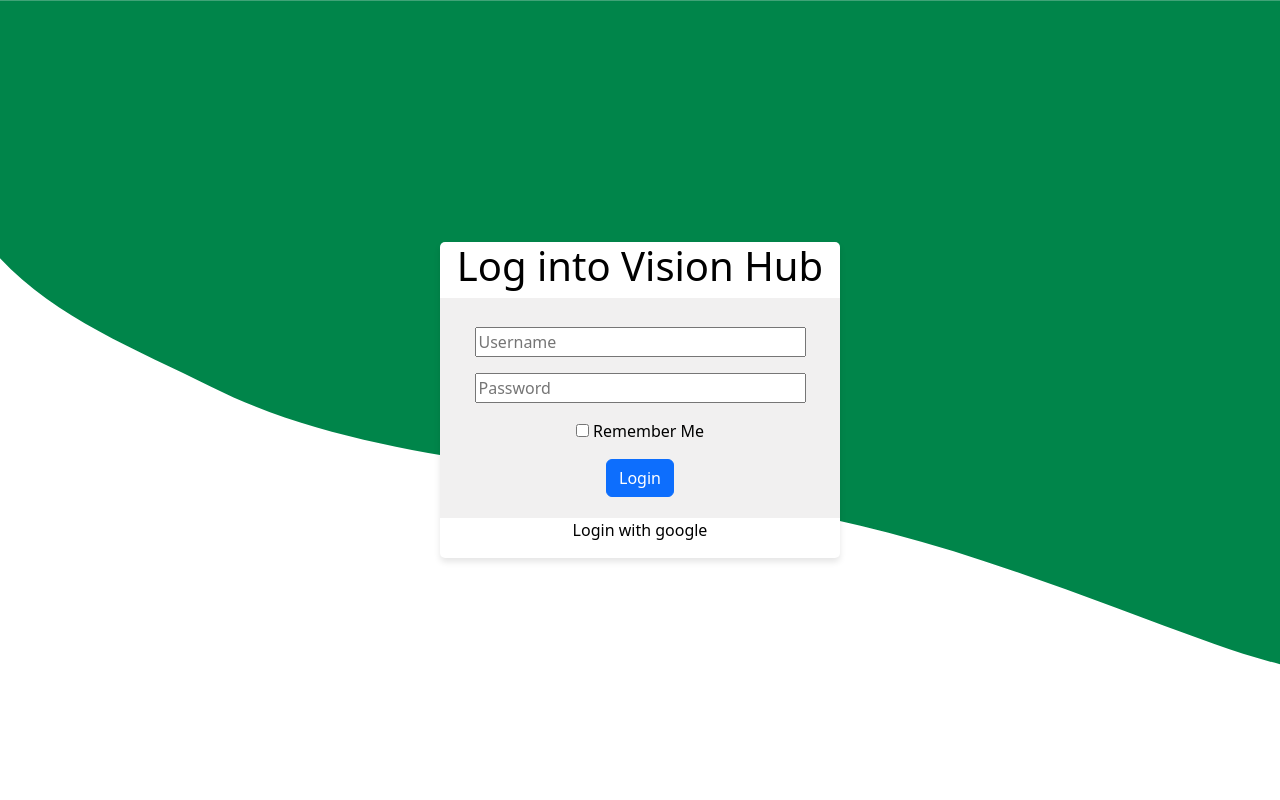
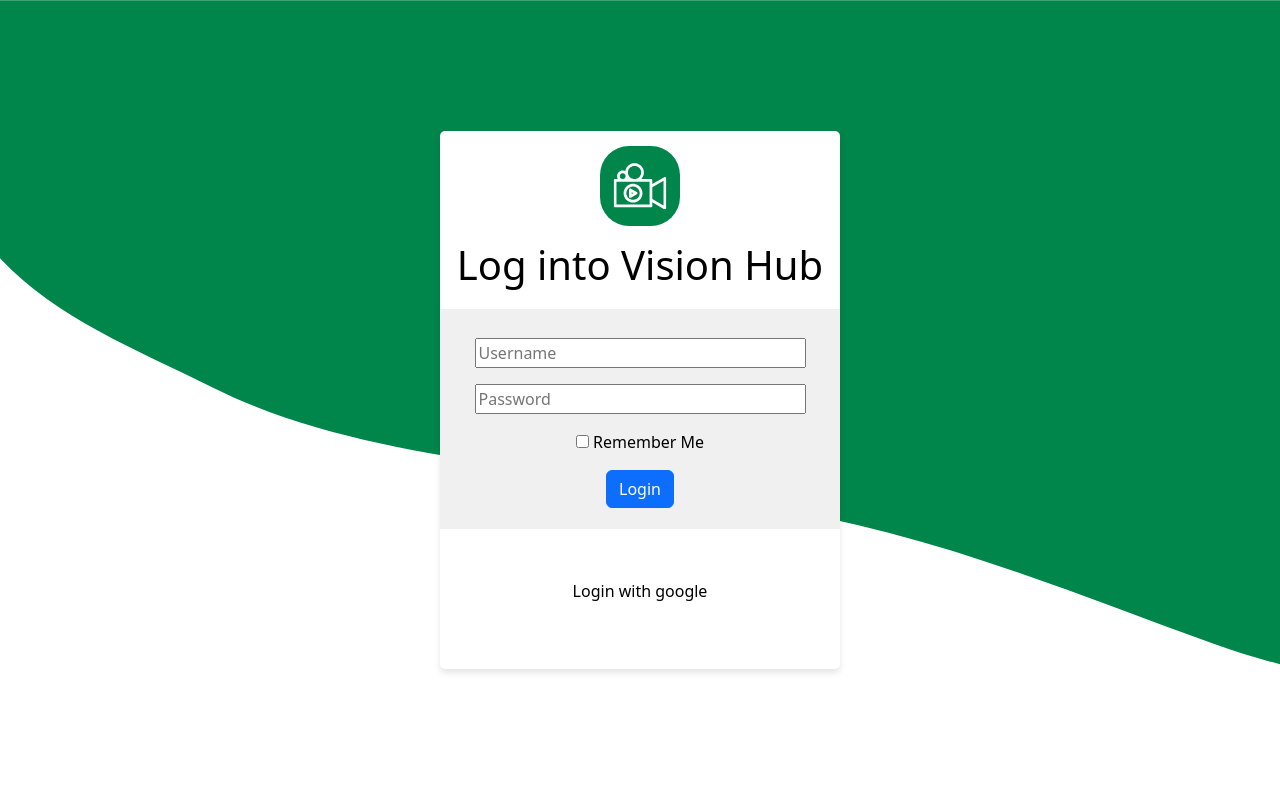
Before and after one commit to Alanna-Mc/vision-hub, a Flask app: page / in a window 1280 px wide. Run offline with Flask 3, Linux system fonts and the light colour scheme; some libraries are stand-ins or nearby versions.

Commit message:
Login page design completed

```diff
--- a/app/static/css/stylesheet.css
+++ b/app/static/css/stylesheet.css
@@ -160,8 +160,21 @@ body.login-page {
     z-index: 1;
     box-shadow: 0 4px 6px rgba(0, 0, 0, 0.1);
     border-radius: 5px;
+}
 
+.loginLogoHeader {
+    max-width: 100%;
+    width: auto;
+    height: 110px;
+    margin: auto;
+    border-radius: 40%;
+    padding: 15px;
+}
 
+.loginTextHeader {
+    text-align: center;
+    margin-bottom: 20px;
+    font-weight:lighter; /* Make the text bold */
 }
 
 .login-enter-details {
@@ -177,8 +190,6 @@ body.login-page {
 
 }
 
-
-
 .wave {
     background-image: url('../images/loginBackground.svg');
     background-repeat: no-repeat;
@@ -188,3 +199,7 @@ body.login-page {
     position: absolute;
     z-index: 0;
 }
+
+.loginGoogle {
+    padding: 50px;
+}
--- a/app/templates/base.html
+++ b/app/templates/base.html
@@ -36,7 +36,7 @@
                     <a class="nav-link text-white" href="{{ url_for('training_dashboard') }}">Training</a>
                 {% endif %}
             </nav>
-            <img src="{{ url_for('static', filename='images/loginLogo(2).svg') }}" class="sidebarLogo">
+            <img src="{{ url_for('static', filename='images/logoImageWhite.svg') }}" class="sidebarLogo">
         </div>
 
          <!-- Top Bar -->
--- a/app/templates/login.html
+++ b/app/templates/login.html
@@ -15,7 +15,8 @@
         <!-- Wave SVG -->
         <div class="wave"></div>
         <div class="login-details-top">
-            <h1>Log into Vision Hub</h1>
+            <img src="{{ url_for('static', filename='images/logoImageOnGreenSquare.svg') }}" class="loginLogoHeader">
+            <h1 class="loginTextHeader">Log into Vision Hub</h1>
             <div class="login-enter-details">
                 <br>
                 <form action="" method="post" novalidate>
@@ -41,8 +42,8 @@
                     </p>
                 </form>
             </div>
-            <div class="login-enter-bottom">
-                <p>Login with google</p>
+            <div class="login-details-footer">
+                <p class="loginGoogle">Login with google</p>
             </div>
         </div>
         <script src="{{ url_for('static', filename='js/scripts.js') }}"></script>
```
Also changed, not shown: app/static/images/companyText.svg (added), app/static/images/loginLogo(1).svg (deleted), app/static/images/logoImageOnGreen.svg (added), app/static/images/logoImageOnGreenSquare.svg (added), app/static/images/logoImageWhite.svg (renamed from app/static/images/loginLogo(2).svg).
